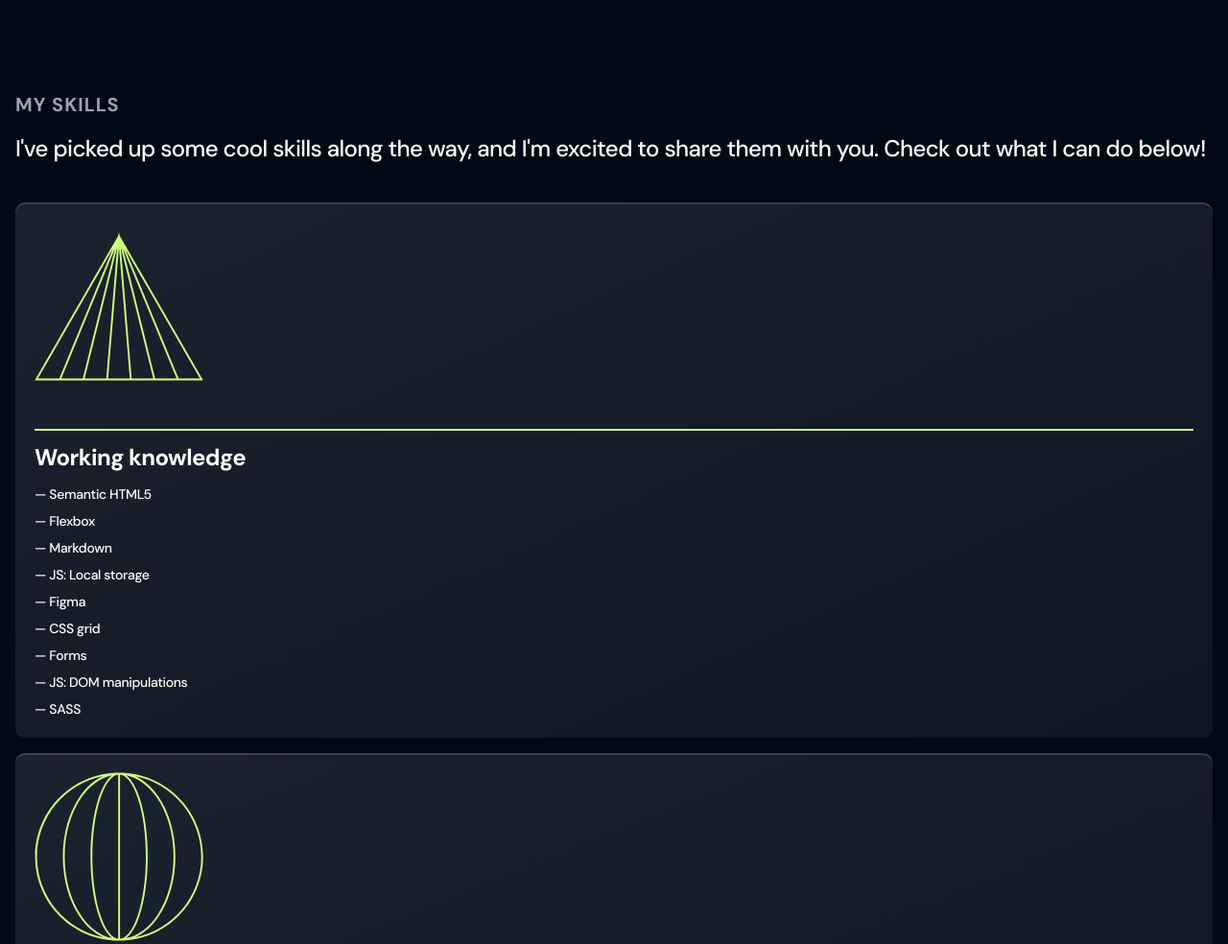
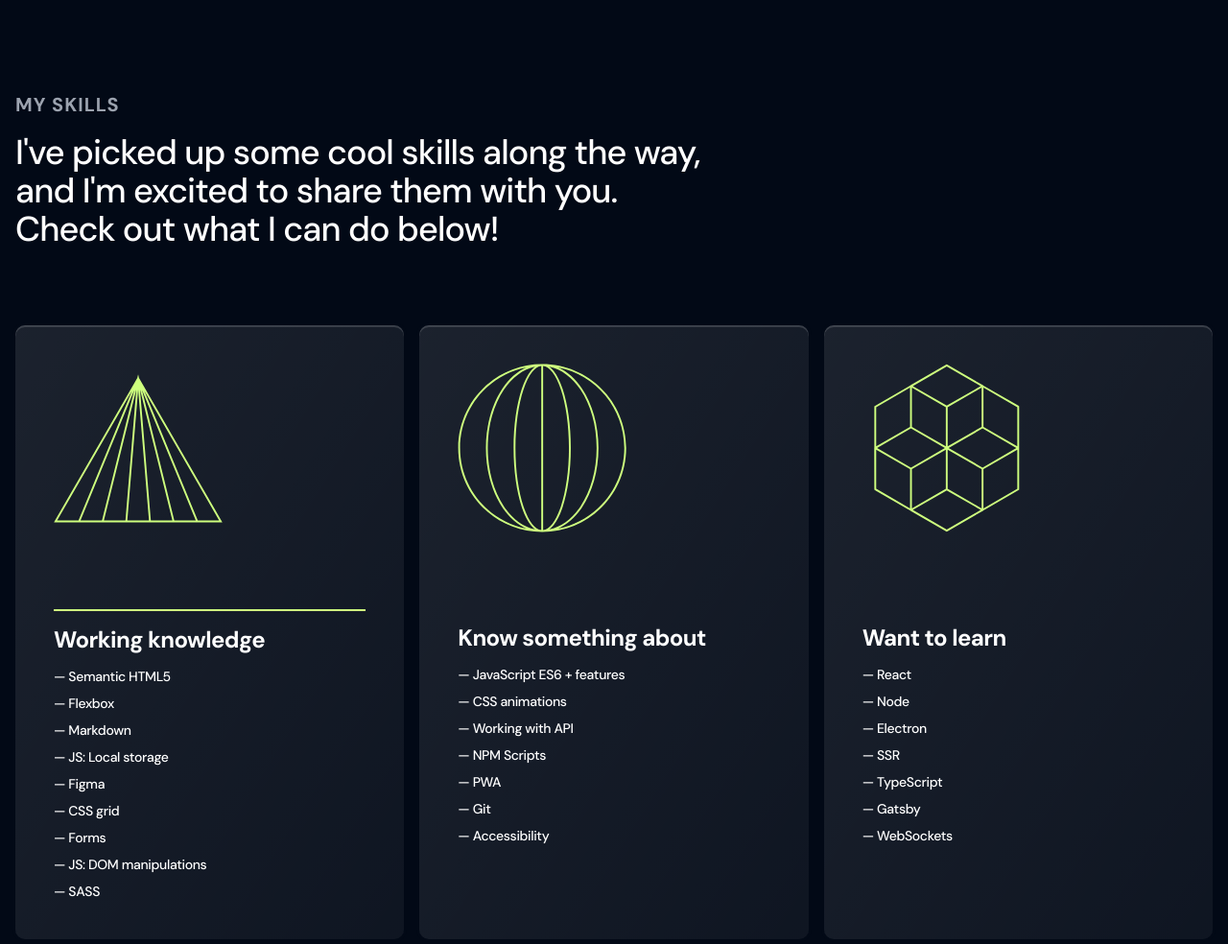
Before and after one commit to mariuszwuteefowicz/portfolio, a website built with Parcel: page src/index.html in a window 1280 px wide. Shown: the part 740-1724 px from the top of the page at 96% size. Built offline with nearby package versions, Linux system fonts and the light colour scheme; files whose address does not match are found by name.

Commit message:
add styles for skills section on desktop

```diff
--- a/src/index.html
+++ b/src/index.html
@@ -36,7 +36,7 @@
             <section class="mx-auto max-w-wtf mb-20 md:mb-32 md:pt-32 md:flex md:justify-between items-center md:gap-12" id="about">
                 <img class="w-full md:w-[26rem] mb-5 md:order-2" src="images/Maciek.png" alt="Maciek WTFowicz">
                 <div class="max-w-3xl">
-                    <h1 class="text-2xl md:text-3xl lg:text-5xl md:leading-snug font-bold mb-4">My name is Mariusz and I'm an aspiring <span class="text-accent">Frontend developer</span> and a keen Star Wars fan.</h1>
+                    <h1 class="text-2xl md:text-3xl lg:text-5xl md:leading-snug lg:leading-snug font-bold mb-4">My name is Mariusz and I'm an aspiring <span class="text-accent">Frontend developer</span> and a&nbsp;keen Star Wars fan.</h1>
                     <p class="text-gray-400 mb-8 md:mb-16 md:text-2xl font-medium">You might be interested in checking the list of my <a href="#skills" class="text-white">skills</a>. Don't forget to have a glimpse at my <a href="#projects" class="text-white">projects</a>. I'm looking for a new challenges so if you have one - <a href="#contact" class="text-white">contact me</a> 😊</p>
                     <div class="flex flex-col md:flex-row items-start gap-4">
                         <a class="bg-accent text-bg flex gap-3 font-bold text-xl py-2 px-4 md:py-3.5 md:px-6 items-center rounded-wtf md:rounded-wtf-xl ring-accent ring-2" href="#contact"><img src="images/chat.svg" alt="">Get in touch</a>
@@ -51,12 +51,12 @@
 
             <section class="mx-auto max-w-wtf mb-32" id="skills">
                 <h2 class="text-gray-400 text-xl tracking-wider font-bold mb-4">MY SKILLS</h2>
-                <p class="text-2xl font-medium tracking-tight mb-10">I've picked up some cool skills along the way, and I'm excited to share them with you. Check out what I can do below!</p>
+                <p class="text-2xl md:text-4xl md:max-w-3xl font-medium tracking-tight mb-10 md:mb-20">I've picked up some cool skills along the way, and I'm excited to share them with you. <br>Check out what I can do below!</p>
 
-            <div class="grid gap-4">
-                <article class="p-5 rounded-wtf bg-gradient-to-br from-white/10 to-white/5 shadow-innerlight ring ring-bg">
-                    <img src="images/triangle.svg" alt="" class="w-44 h-44 mb-10">
-                    <h3 class="pt-3 border-accent border-t-2 text-2xl font-bold tracking-tight mb-3">Working knowledge</h3>
+            <div class="grid gap-4 md:grid-cols-3">
+                <article class="p-5 md:p-6 lg:p-10 rounded-wtf bg-gradient-to-br from-white/10 to-white/5 shadow-innerlight ring ring-bg">
+                    <img src="images/triangle.svg" alt="" class="w-44 h-44 mb-10 md:mb-20">
+                    <h3 class="pt-3 md:pt-3.5 border-accent border-t-2 text-2xl font-bold tracking-tight mb-3">Working knowledge</h3>
                     <ul class="text-sm font-medium tracking-tight space-y-2">
                        <li>— Semantic HTML5</li>
                        <li>— Flexbox</li>
@@ -69,9 +69,9 @@
                        <li>— SASS</li>
                     </ul>
                 </article>
-                <article class="p-5 rounded-wtf bg-gradient-to-br from-white/10 to-white/5 shadow-innerlight ring ring-bg">
-                    <img src="images/circles.svg" alt=""class="w-44 h-44 mb-10">
-                    <h3 class="pt-3 border-accent border-t-2 text-2xl font-bold tracking-tight mb-3">Know something about</h3>
+                <article class="p-5 md:p-6 lg:p-10 rounded-wtf bg-gradient-to-br from-white/10 to-white/5 shadow-innerlight ring ring-bg">
+                    <img src="images/circles.svg" alt=""class="w-44 h-44 mb-10 md:mb-20">
+                    <h3 class=" md:pt-3.5 text-2xl font-bold tracking-tight mb-3">Know something about</h3>
                     <ul class="text-sm font-medium tracking-tight space-y-2">
                         <li>— JavaScript ES6 + features</li>
                         <li>— CSS animations</li>
@@ -82,9 +82,9 @@
                         <li>— Accessibility</li>
                     </ul>
                 </article>
-                <article class="p-5 rounded-wtf bg-gradient-to-br from-white/10 to-white/5 shadow-innerlight ring ring-bg">
-                    <img src="images/flower.svg" alt=""class="w-44 h-44 mb-10">
-                    <h3 class="pt-3 border-accent border-t-2 text-2xl font-bold tracking-tight mb-3">Want to learn</h3>
+                <article class="p-5 md:p-6 lg:p-10 rounded-wtf bg-gradient-to-br from-white/10 to-white/5 shadow-innerlight ring ring-bg">
+                    <img src="images/flower.svg" alt=""class="w-44 h-44 mb-10 md:mb-20">
+                    <h3 class=" md:pt-3.5 text-2xl font-bold tracking-tight mb-3">Want to learn</h3>
                     <ul class="text-sm font-medium tracking-tight space-y-2">
                         <li></li>
                         <li>— React</li>
```
